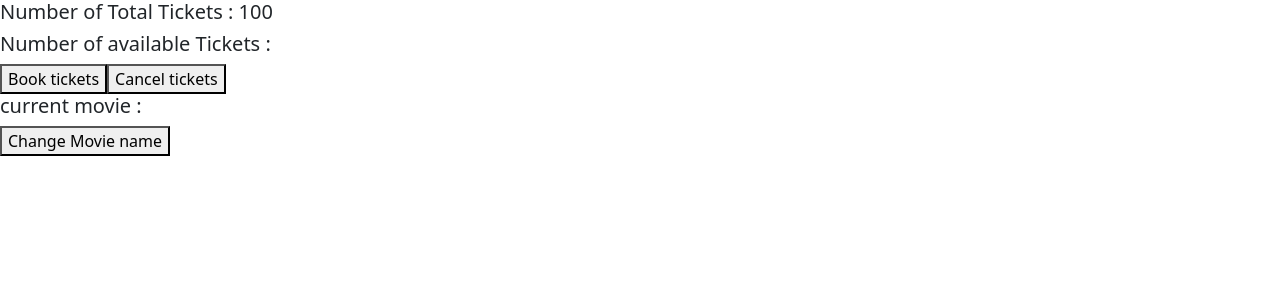
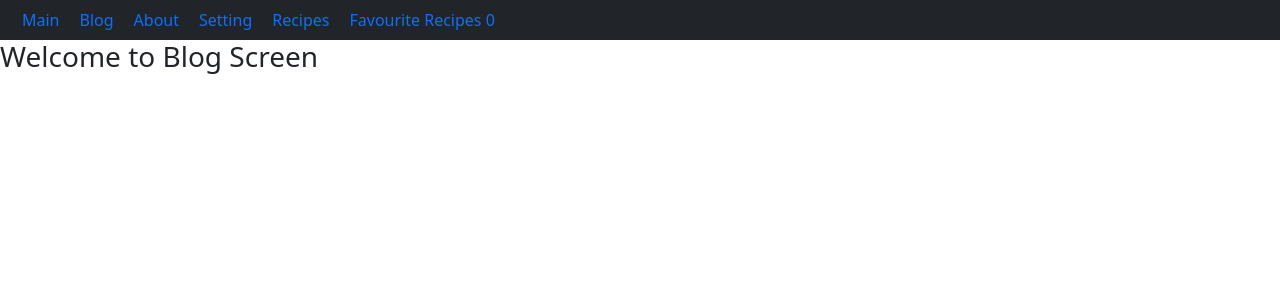
Before and after one commit to PylaSumanth/Repositoryapp, a React (Create React App) app: page /blog in a window 1280 px wide. Shown: the top 300 px of the page. Built offline with nearby package versions, Linux system fonts and the light colour scheme; no server answers.

Commit message:
making recipe

```diff
--- a/package.json
+++ b/package.json
@@ -14,6 +14,7 @@
     "react-loader-spinner": "^6.1.6",
     "react-router-dom": "^6.25.1",
     "react-scripts": "5.0.1",
+    "react-toastify": "^10.0.5",
     "web-vitals": "^2.1.4"
   },
   "scripts": {
--- a/src/App.js
+++ b/src/App.js
@@ -1,51 +1,39 @@
-// import logo from './logo.svg';
-import './App.css';
-import React from 'react';
-import UseReducer from './components/useReducer/useReducer';
-// import FoodItems from './16thjuly/twentythirdjuly';
-// import UncontrolledForm from './Forms/uncontrolled/uncontrolled-form';
-// import MobileComplaints from './Forms/uncontrolled/MobileComplaints'
-// import ControlledForm from './Forms/uncontrolled/ControlledForms';
-// import WeatherComponent from './Forms/uncontrolled/Weather';
-// import NavBar from './Forms/uncontrolled/navbar';
-// import CustomList from './Forms/uncontrolled/Customlist';
-// import NavigationStack from './Forms/uncontrolled/Navigation';
-// import RecipeDetail from './Forms/uncontrolled/Screen/Recipe-detailsscreen';
-// import InvalidScreen from './Forms/uncontrolled/Screen/InvalidScreen';
-// import UserScreen from './Forms/uncontrolled/Screen/UserScreen';
-// import Customspinner from './Forms/uncontrolled/Customspinner';
-// import DoctorsScreen from './Forms/uncontrolled/Screen/doctorScreen';
-// import Recipelist from './components/18thjuly/Fetchdata';
-// import RecipeFinder from './Forms/uncontrolled/RecipeFinder';
 
-// import NavigationStack from './Forms/uncontrolled/Navigation';
 
-const App = () => (
-  <div>
-    <UseReducer/>
-{/* <UseReducer/> */}
-{/* <RecipeFinder/>
-<NavigationStack/> */}
+import React, { createContext, useState } from "react";
+// import UncontrolledForm from "./components/forms/uncontrolled/uncontrolled-form";
+// import ControlledForm from "./components/forms/controlled/controlled-form";
+// import WeatherComponent from "./components/weather/weather";
+import NavigationStack from "./Forms/uncontrolled/Navigation";
 
-    {/* <UseStateexample/> */}
-{/* <SampleComponent/> */}
-{/* <ShowGreeting/> */}
-{/* <FoodItems/> */}
-{/* <UncontrolledForm/>
-<MobileComplaints/>
+export const DataContext = createContext();
 
-<ControlledForm/>
-<WeatherComponent/>
+const App = () => {
+  const [username, setUserName] = useState("sumanth");
+  const [darkMode, setDarkMode] = useState(true);
+  const [counter, setCounter] = useState(100);
 
-<CustomList />
-<NavigationStack/>
-<RecipeDetail/>
-<InvalidScreen/>
-<UserScreen/>
-<Customspinner/>
-<DoctorsScreen/> */}
-{/* <Recipelist/> */}
-</div>
-);
+  const changeUsername = (newName) => {
+    setUserName(newName);
+  };
+
+  const changeCount = (value) => {
+    setCounter(counter + value);
+  };
+
+  return (
+    <DataContext.Provider
+      value={{
+        username,
+        darkMode,
+        changeUsername,
+        counter,
+        changeCount,
+      }}
+    >
+      <NavigationStack />
+    </DataContext.Provider>
+  );
+};
 
 export default App;
--- a/src/Forms/uncontrolled/Navigation.js
+++ b/src/Forms/uncontrolled/Navigation.js
@@ -1,42 +1,126 @@
 import { BrowserRouter, Route, Routes } from "react-router-dom";
-import Main from "../../components/Main";
-import About from "../../components/About";
-import Settings from "../../components/settings";
-import Blog from "../../components/Blog";
-// import InvalidScreen from "./Screen/InvalidScreen";
-// import UserScreen from "./Screen/UserScreen";
-// import AdminScreen from "./Screen/AdminScreen";
-// import RecipeDetail from "./Screen/Recipe-detailsscreen";
-// import DoctorsScreen,{NewDoctors,OldDoctors} from "./Screen/doctorScreen";
-// import NavBar from "./navbar";
+import HomeScreen from "./Screen/HomeScreen";
+import AboutScreen from "./Screen/AboutScreen";
+import SettingScreen from "./Screen/SettingScreen";
 
-const NavigationStack=() => {
+import BlogScreen from "./Screen/Blogscreen";
+
+import InvalidScreen from "./Screen/InvalidScreen";
+import UserScreen from "./Screen/UserScreen";
+import AdminScreen from "./Screen/AdminScreen";
+import RecipeDetail from "./Screen/Recipe-detailsscreen";
+import DoctorsScreen from "./Screen/doctorScreen";
+import { NewDoctors } from "./Screen/doctorScreen";
+import { OldDoctors } from "./Screen/doctorScreen";
+import axios from "axios";
+import { createContext, useEffect, useState } from "react";
+import FavouriteScreen from "./Screen/favourite-recipe-screen";
+import { ToastContainer, toast } from "react-toastify";
+import "react-toastify/dist/ReactToastify.css";
+
+export const RecipeContext = createContext();
+
+const NavigationStack = () => {
+  const [recipeList, setRecipeList] = useState([]);
+  const [favouriteDish, setFavouriteDish] = useState([]);
+  useEffect(() => {
+    fetchRecipes();
+  }, []);
+  const fetchRecipes = async () => {
+    try {
+      const { status, data } = await axios.get("https://dummyjson.com/recipes");
+
+      const newData = data.recipes.map((EachData) => {
+        return { ...EachData, existsInFavorite: false };
+      });
+
+      console.log(newData, "newData");
+
+      if (status === 200) {
+        console.log(data);
+        setRecipeList(newData);
+      }
+    } catch (err) {}
+  };
+
+  const addFavouriteDishHandler = (newDish) => {
+    const recipeExists = favouriteDish.find(
+      (eachFood) => eachFood.id == newDish.id
+    );
+
+    const newRecipesList = recipeList.map((eachRecipe) => {
+      if (eachRecipe.id == newDish.id) {
+        return { ...eachRecipe, existsInFavorite: true };
+      } else {
+        return eachRecipe;
+      }
+    });
+
+    setRecipeList(newRecipesList);
+
+    if (recipeExists) {
+      toast.error("already exists in favourite foods! !", {
+        position: "top-right",
+      });
+      // alert("already exists in favourite foods");
+    } else {
+      setFavouriteDish([...favouriteDish, newDish]);
+      toast.success("Added to favourites !", {
+        position: "top-right",
+      });
+    }
+  };
+
+  const removFromFavorite = (id) => {
+    const newRecipesList = recipeList.map((eachRecipe) => {
+      if (eachRecipe.id == id) {
+        return { ...eachRecipe, existsInFavorite: false };
+      } else {
+        return eachRecipe;
+      }
+    });
+
+    setRecipeList(newRecipesList);
+    const newFavouriteList = favouriteDish.filter(
+      (eachDish) => eachDish.id != id
+    );
+    setFavouriteDish(newFavouriteList);
+  };
+
   return (
+    <RecipeContext.Provider
+      value={{
+        recipeList: recipeList,
+        favouriteDish: favouriteDish,
+        addFavouriteDishHandler: addFavouriteDishHandler,
+        removFromFavorite: removFromFavorite,
+      }}
+    >
       <BrowserRouter>
-
         <Routes>
           {/* Static routes */}
-        <Route path="/" element={<Main />} />
-        <Route path="/about" element={<About/>} />
-        <Route path="/settings" element={<Settings />} />
-        <Route path="/blog" element={<Blog />} />
-        {/* <Route path="*" element={<InvalidScreen />} /> */}
-        {/* <Route path="users" element={<UserScreen />} />
+          <Route path="/" element={<HomeScreen />} />
+          <Route path="about" element={<AboutScreen />} />
+          <Route path="settings" element={<SettingScreen />} />
+          <Route path="blog" element={<BlogScreen />} />
+          <Route path="*" element={<InvalidScreen />} />
+          <Route path="recipes" element={<UserScreen />} />
+          <Route path="favouriteRecipe" element={<FavouriteScreen />} />
 
-        <Route path="doctors" element={<DoctorsScreen />}
+          <Route path="doctors" element={<DoctorsScreen />}>
             <Route path="new" element={<NewDoctors />} />
             <Route path="old" element={<OldDoctors />} />
           </Route>
-          <Route path="users/admin" element={<AdminScreen />} />
 
-
+          {/* <Route path="users/admin" element={<AdminScreen />} /> */}
 
           {/* dynamic routes */}
-        {/* <Route path="recipes/:cuisine/:recipeId" element={<RecipeDetail />} />  */}
+          {/* <Route path="recipes/:cuisine/:recipeId" element={<RecipeDetail />} /> */}
         </Routes>
       </BrowserRouter>
+      <ToastContainer />
+    </RecipeContext.Provider>
   );
 };
 
-
 export default NavigationStack;
--- /dev/null
+++ b/src/Forms/uncontrolled/Screen/AboutScreen.js
@@ -0,0 +1,12 @@
+import NavBar from "../navbar";
+
+const AboutScreen = () => {
+    return(
+        <>
+        <NavBar/>
+        <h3>Welcome to AboutScreen</h3>
+        </>
+    );
+};
+
+export default AboutScreen;
--- a/src/Forms/uncontrolled/Screen/Blogscreen.js
+++ b/src/Forms/uncontrolled/Screen/Blogscreen.js
@@ -1,12 +1,12 @@
-import NavBar from "../components/navbar/navbar";
-import UseReducer from "../components/useReducer/useReducer";
+import NavBar from "../navbar";
+import { useReducer } from "react";
 
 const BlogScreen = () => {
   return (
     <>
       <NavBar />
       <h3>Welcome to Blog Screen </h3>
-      <UseReducer />
+      {/* <UseReducer /> */}
     </>
   );
 };
--- a/src/Forms/uncontrolled/Screen/HomeScreen.js
+++ b/src/Forms/uncontrolled/Screen/HomeScreen.js
@@ -1,21 +1,42 @@
-import { useContext } from "react";
-import NavBar from "../components/navbar/navbar";
-import { DataContext } from "../App";
-import RecipeFinder from "../components/recipeFinder/recipe-finder";
+import React, { useContext } from "react";
+import NavBar from "../navbar";
+// import WeatherComponent from "../components/weather/weather";
+import { DataContext } from "../../../App";
+import RecipeFinder from "../RecipeFinder";
+import { useNavigate } from "react-router-dom";
+import { RecipeContext } from "../Navigation";
 
 const HomeScreen = () => {
   const { username, counter } = useContext(DataContext);
-  const changeHandler = (event) => {
-    console.log(event.target.value);
+  const { recipeList, addFavouriteDishHandler } = useContext(RecipeContext);
+  const navigate = useNavigate();
+
+  const addFoodHandler = (eachFood) => {
+    addFavouriteDishHandler(eachFood);
   };
+
+  const goToFavoriteHandler = () => {
+    navigate("/favouriteRecipe");
+  };
+
   return (
     <>
       <NavBar />
-      <h3>
-        Welcome {username} {counter}
-      </h3>
+      <h3>Welcome {username}, Counter: {counter}</h3>
+      {recipeList.length > 0 ? (
+        recipeList.map((each) => (
+          <div key={each.id}>
+            <h4>{each.name}</h4>
+            <img src={each.image} width={100} height={100} alt={each.name} />
+            <button onClick={() => addFoodHandler(each)}>Add to Favourites</button>
+          </div>
+        ))
+      ) : (
+        <p>No recipes available</p>
+      )}
+      <button onClick={goToFavoriteHandler}>Go to Favourites</button>
+      {/* <WeatherComponent /> */}
       <RecipeFinder />
-
     </>
   );
 };
--- a/src/Forms/uncontrolled/Screen/SettingScreen.js
+++ b/src/Forms/uncontrolled/Screen/SettingScreen.js
@@ -1,6 +1,6 @@
 import { useContext } from "react";
-import NavBar from "../components/navbar/navbar";
-import { DataContext } from "../App";
+import NavBar from "../navbar";
+import { DataContext } from "../../../App";
 
 const SettingScreen = () => {
   const { username, darkMode, changeUsername, changeCount, counter } =
--- /dev/null
+++ b/src/Forms/uncontrolled/Screen/favourite-recipe-screen.js
@@ -0,0 +1,36 @@
+import { useContext } from "react";
+import NavBar from "../navbar";
+import { RecipeContext } from "../Navigation";
+
+function FavouriteScreen() {
+  const { favouriteDish, removFromFavorite } = useContext(RecipeContext);
+
+  const removeHandler = (eachFood) => {
+    removFromFavorite(eachFood.id);
+  };
+  return (
+    <div>
+      <NavBar />
+      <h3>Wellcome to favourite recipe screen</h3>
+      {favouriteDish.length > 0 ? (
+        <>
+          {favouriteDish.map((each) => {
+            return (
+              <>
+                <h4>{each.name}</h4>
+                <img src={each.image} width={100} height={100} />
+                <button onClick={() => removeHandler(each)}>
+                  Remove food{" "}
+                </button>
+              </>
+            );
+          })}
+        </>
+      ) : (
+        <h4>No dishes found</h4>
+      )}
+    </div>
+  );
+}
+
+export default FavouriteScreen;
--- a/src/Forms/uncontrolled/navbar.js
+++ b/src/Forms/uncontrolled/navbar.js
@@ -1,10 +1,19 @@
-import { Link , NavLink } from "react-router-dom";
+import { Link,NavLink } from "react-router-dom";
 import "./navbar.css";
+import { useContext } from "react";
+import { DataContext } from "../../App";
+import { RecipeContext } from "./Navigation";
 
 const NavBar = () => {
   const linkStyle = { margin: 10, textDecoration: "none" };
+  const { darkMode } = useContext(DataContext);
+  const { favouriteDish } = useContext(RecipeContext);
   return (
-    <nav className="navbar navbar-expand-sm bg-light navbar-light">
+    <nav
+      className={`navbar navbar-expand-sm bg-${
+        darkMode ? "dark" : "light"
+      } navbar-dark`}
+    >
       <div className="container-fluid">
         <ul className="navbar-nav">
           <li className="nav-item">
@@ -24,14 +33,19 @@ const NavBar = () => {
           </li>
           <li className="nav-item">
             <NavLink to={"/settings"} style={linkStyle}>
-              Settings
+              Setting
             </NavLink>
           </li>
           <li className="nav-item">
-            <NavLink to={"/Recipes"} style={linkStyle}>
+            <NavLink to={"/recipes"} style={linkStyle}>
               Recipes
-              </NavLink>
-              </li>
+            </NavLink>
+          </li>
+          <li className="nav-item">
+            <NavLink to={"/favouriteRecipe"} style={linkStyle}>
+              Favourite Recipes {favouriteDish.length}
+            </NavLink>
+          </li>
         </ul>
       </div>
     </nav>
```
Also changed, not shown: src/Forms/uncontrolled/Screen/Recipe-detailsscreen.js (+21 -11 lines), src/Forms/uncontrolled/Weather.js (+20 -41 lines), 1 other file (tests, documents, lock files or other folders). Lines whose indentation alone changed are shown as unchanged.
